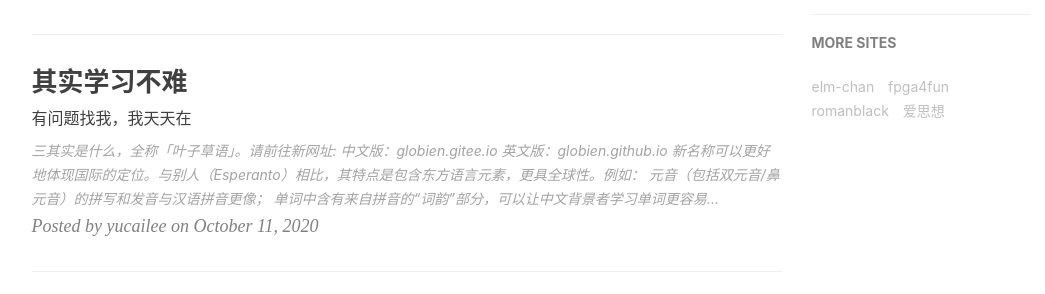
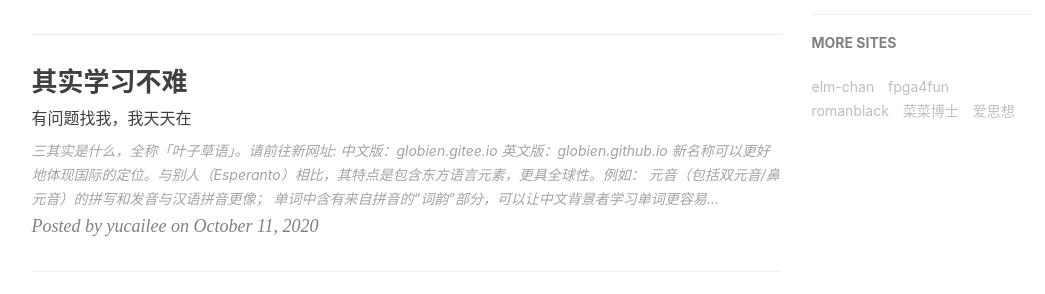
Before and after one commit to imliyucai/imliyucai.github.io, a Jekyll site: the page built from index.html, in a window 1280 px wide and 900 px high, scrolled down 768 px. Shown: the part 158-452 px from the top of the window, without its empty margins (136-1181 px from the left). Built offline with Jekyll 4.4.1, drawn with Linux system fonts in a browser that asks for light colours; nearby versions of some CDN libraries; the list of posts is cut into pages by our own code; comment, search, counter and statistics services are not loaded.

Commit message:
Update _config.yml
add friend 'caicai'

```diff
--- a/_config.yml
+++ b/_config.yml
@@ -111,6 +111,10 @@ friends: [
         href: "https://www.romanblack.com/"
     },
     {
+        title: "菜菜博士",
+        href: "https://microcai.org/"
+    },
+    {
         title: "爱思想",
         href: "https://www.aisixiang.com/"
     }
```
